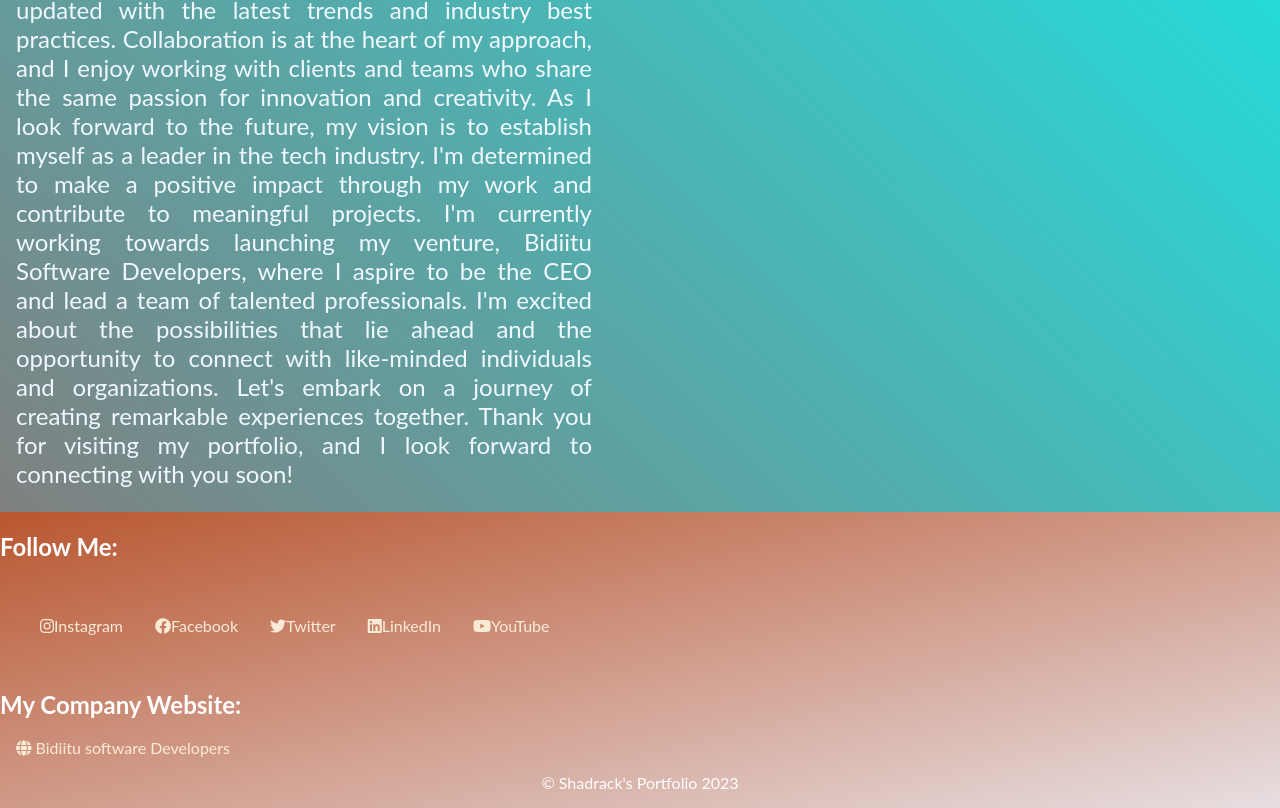
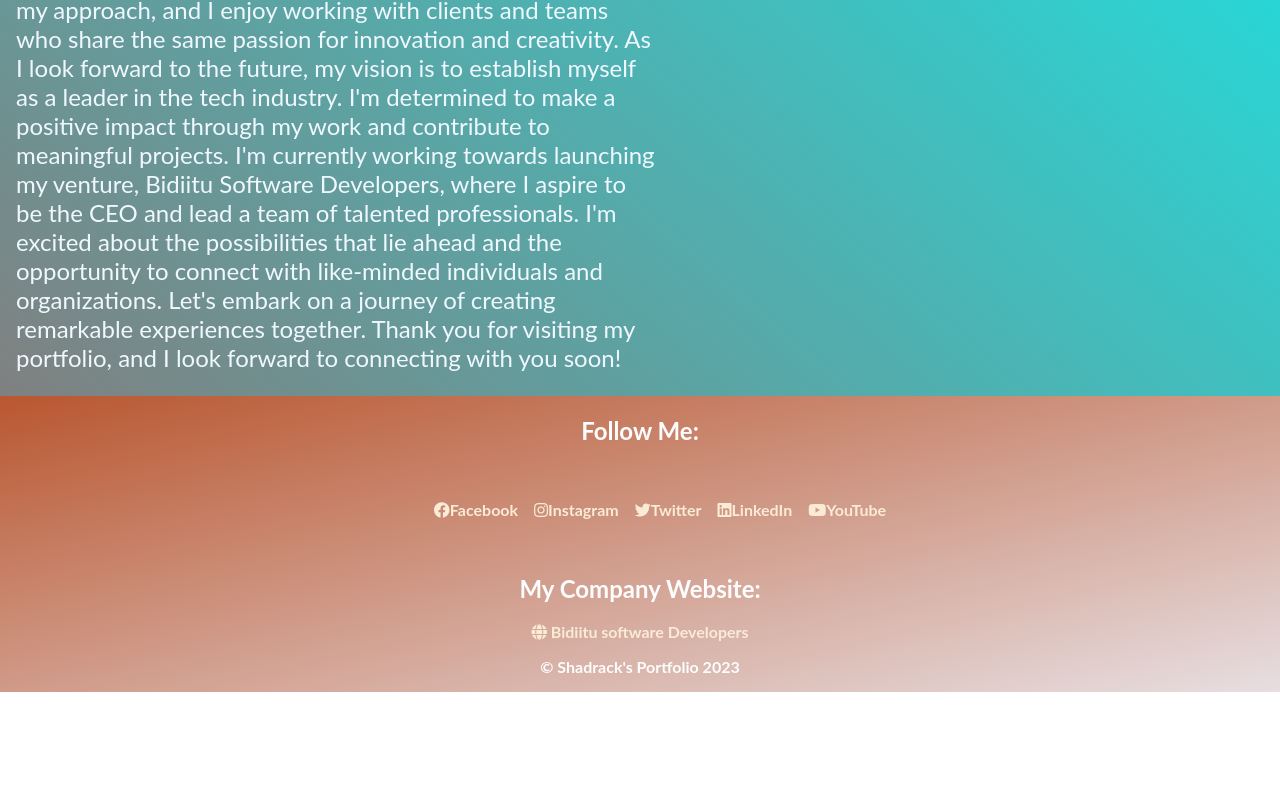
Before and after one commit to shaddymuli10/MyPortfolio, a plain HTML site: page about.html in a window 1280 px wide. Shown: the part 816-1624 px from the top of the page. After the commit the page ends 1508 px from the top, so only its background shows below. Drawn offline with Linux system fonts and the light colour scheme.

Commit message:
i changed footer appearance and added links

```diff
--- a/about.html
+++ b/about.html
@@ -43,19 +43,42 @@
     </div>
 
 
-</section>
-<footer class="footer">
+</section><footer class="footer">
     <h2>Follow Me:</h2>
     <ul>
-        <li><a><p><i class="fab fa-instagram"></i>Instagram</p></a></li>
-        <li><a> <p><i class="fab fa-facebook"></i>Facebook</p></a></li>
-        <li><a><p><i class="fab fa-twitter"></i>Twitter</p></a></li>
-        <li><a> <p><i class="fab fa-linkedin"></i>LinkedIn</p></a></li>
-        <li><a> <p><i class="fab fa-youtube"></i>YouTube</p></a></li>
+
+        <li>
+            <a href="https://web.facebook.com/profile.php?id=100094930215118" target="_blank">
+              <p><i class="fab fa-facebook"></i>Facebook</p>
+            </a>
+          </li>
+
+        <li>
+<a href="https://www.instagram.com/shaddymuli10/" target="_blank">
+<p><i class="fab fa-instagram"></i>Instagram</p>
+</a>
+</li>
+<li>
+<a href="https://twitter.com/Muli10S80356" target="_blank">
+  <p><i class="fab fa-twitter"></i>Twitter</p>
+</a>
+</li>
+<li>
+<a href="https://www.linkedin.com/in/shaddy-muli-a7498023b/"target="_blank">
+  <p><i class="fab fa-linkedin"></i>LinkedIn</p>
+</a>
+</li>
+<li>
+<a href="https://www.youtube.com/channel/UCkMnl7tBy_Pj_2gDhOonUAA"target="_blank">
+  <p><i class="fab fa-youtube"></i>YouTube</p>
+</a>
+</li>
+
+
     </ul>
     <h2>My Company Website:</h2>
 
-    <a href="#" target="_blank"><i class="fas fa-globe"></i> Bidiitu software Developers</a>
+    <p><a href="#" target="_blank"><i class="fas fa-globe"></i> Bidiitu software Developers</a></p>
     <p>&copy; Shadrack's Portfolio <script>document.write(new Date().getFullYear())</script></p>
 
 
--- a/css/index.css
+++ b/css/index.css
@@ -70,38 +70,44 @@
     width: 1rem;
     margin: 1rem;
   }
-  .footer{
-    background: linear-gradient(to right bottom, rgb(185, 87, 48),rgb(231, 222, 225) );
+ /* Default styles for all screen sizes */
+.footer {
+  background: linear-gradient(to right bottom, rgb(185, 87, 48), rgb(231, 222, 225));
   color: rgb(253, 253, 253);
   display: inline-block;
   width: 100%;
   font-size: 1rem;
+  font-weight: bold;
+}
 
-
-  }
-  .footer a{
-    padding: 1rem;
+.footer a {
+  padding: 0.5rem; /* Reduce the padding for better fit */
   text-decoration: none;
   color: antiquewhite;
   margin-left: 0;
+}
 
-  }
-  .footer a:hover{
+.footer a:hover {
   color: aqua;
 }
-  .footer ul{
+
+.footer ul {
   list-style: none;
   align-items: center;
   display: flex;
-    gap: 2rem;
+  gap: 1rem; /* Reduce the gap between footer elements */
+  flex-wrap: wrap; /* Allow elements to wrap to the next line if needed */
+  justify-content: center; /* Center the footer elements horizontally */
+}
 
+.footer h2 {
+  text-align: center; /* Center the heading */
 }
-  .footer h2{
-    text-align: left;
-  }
-  .footer p{
+
+.footer p {
   text-align: center;
 }
+
  .content p{
 width:100%;
 font-size: 1.5rem;
@@ -231,15 +237,16 @@ margin: 3rem;
   font-size: 1.5rem;
 }
 .singledetail img{
-  max-width: 70%;
+ float: right;
   margin-bottom: 3rem;
   border-radius: 50%;
+   max-width: 70%;
 
 }
 .singledetail p{
   margin-left: 1rem;
-  max-width: 45%;
-  text-align: justify;
+  max-width:50%;
+  text-align:start;
 }
 .about img {
   border: 3px solid rgb(204, 18, 18);
```
Also changed, not shown: contact.html (+31 -8 lines), graphics.html (+31 -8 lines), index.html (+30 -6 lines), mobile.html (+31 -8 lines), services.html (+31 -8 lines), webapp.html (+31 -8 lines), webdesign.html (+31 -8 lines). Lines whose indentation alone changed are shown as unchanged.
